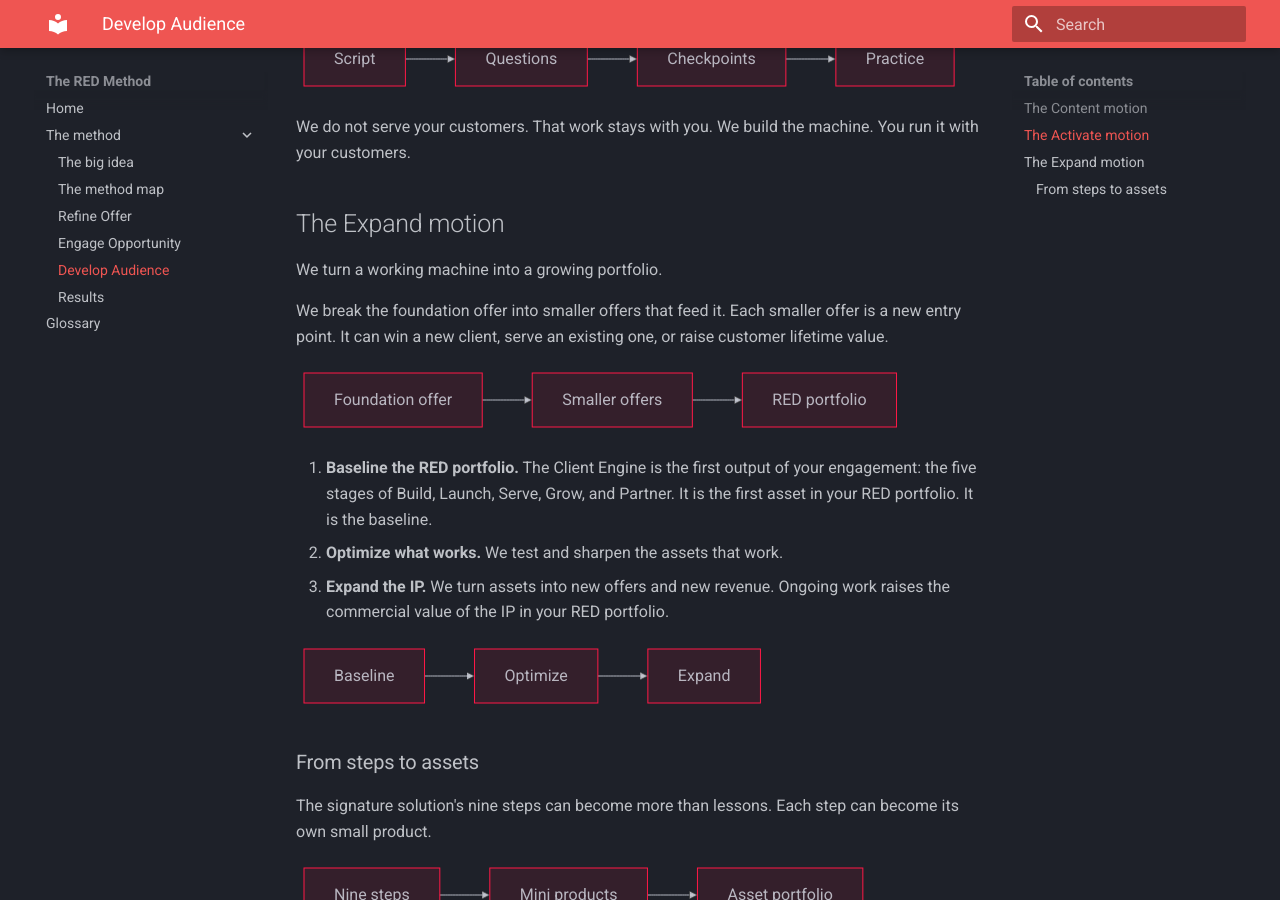
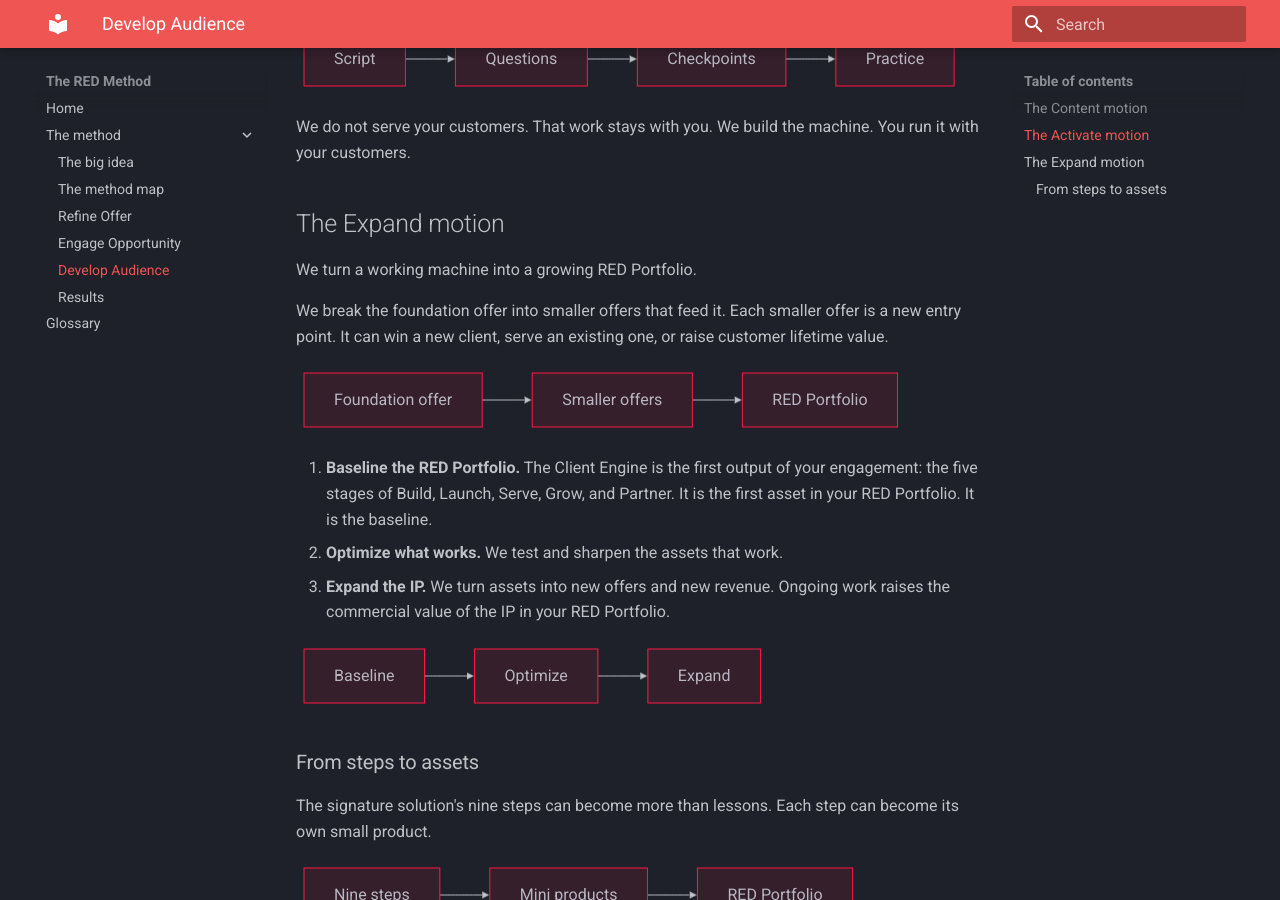
Before and after one commit to redrhino-online/red-canon, an MkDocs documentation site: the page built from docs/method/develop-audience.md, in a window 1280 px wide and 900 px high, scrolled down 1527 px. Built offline with MkDocs 1.6.1 and Material for MkDocs 9.7.7, drawn with Linux system fonts in a browser that asks for light colours; some of the changed text lies outside the part shown.

Commit message:
docs: brand the RED Portfolio and note client use license

````diff
--- a/docs/method/develop-audience.md
+++ b/docs/method/develop-audience.md
@@ -1,7 +1,7 @@
 # Develop Audience
 
 Develop Audience is one of the three phases of the RED Method. Here we keep
-the audience and your RED portfolio growing. The phase has three motions: Content,
+the audience and your RED Portfolio growing. The phase has three motions: Content,
 Activate, and Expand. Each motion has three steps.
 
 ```mermaid
@@ -42,7 +42,7 @@
 
 ```mermaid
 flowchart LR
-    A[Your IP] --> B[We organize and build] --> C[Your RED portfolio]
+    A[Your IP] --> B[We organize and build] --> C[Your RED Portfolio]
 ```
 
 We also design and implement your enrollment script. That means the words, the
@@ -59,7 +59,7 @@
 
 ## The Expand motion
 
-We turn a working machine into a growing portfolio.
+We turn a working machine into a growing RED Portfolio.
 
 We break the foundation offer into smaller offers that feed it. Each smaller
 offer is a new entry point. It can win a new client, serve an existing one, or
@@ -67,15 +67,15 @@
 
 ```mermaid
 flowchart LR
-    A[Foundation offer] --> B[Smaller offers] --> C[RED portfolio]
+    A[Foundation offer] --> B[Smaller offers] --> C[RED Portfolio]
 ```
 
-1. **Baseline the RED portfolio.** The Client Engine is the first output of
+1. **Baseline the RED Portfolio.** The Client Engine is the first output of
    your engagement: the five stages of Build, Launch, Serve, Grow, and Partner.
-   It is the first asset in your RED portfolio. It is the baseline.
+   It is the first asset in your RED Portfolio. It is the baseline.
 2. **Optimize what works.** We test and sharpen the assets that work.
 3. **Expand the IP.** We turn assets into new offers and new revenue. Ongoing
-   work raises the commercial value of the IP in your RED portfolio.
+   work raises the commercial value of the IP in your RED Portfolio.
 
 ```mermaid
 flowchart LR
@@ -89,7 +89,7 @@
 
 ```mermaid
 flowchart LR
-    A[Nine steps] --> B[Mini products] --> C[Asset portfolio]
+    A[Nine steps] --> B[Mini products] --> C[RED Portfolio]
 ```
 
 - **Mini product**: a short course, tool, or workshop that solves one step.
````
Also changed, not shown: docs/glossary.md (+4 -4 lines), docs/index.md (+2 -2 lines), docs/method/motions.md (+4 -4 lines), docs/method/results.md (+4 -1 lines), internal/stations.md (+1 -1 lines).
